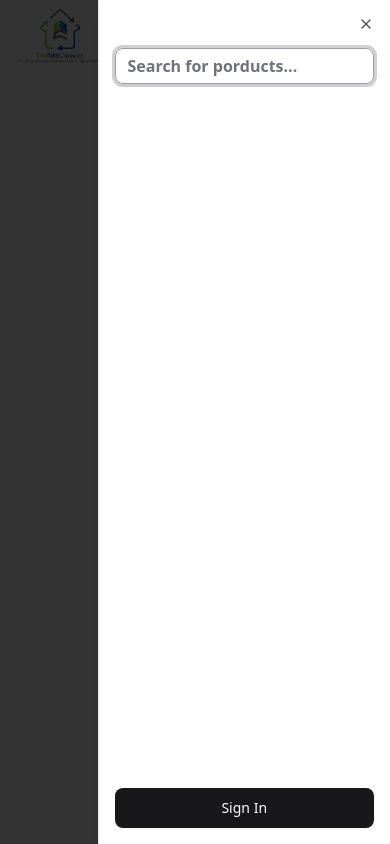
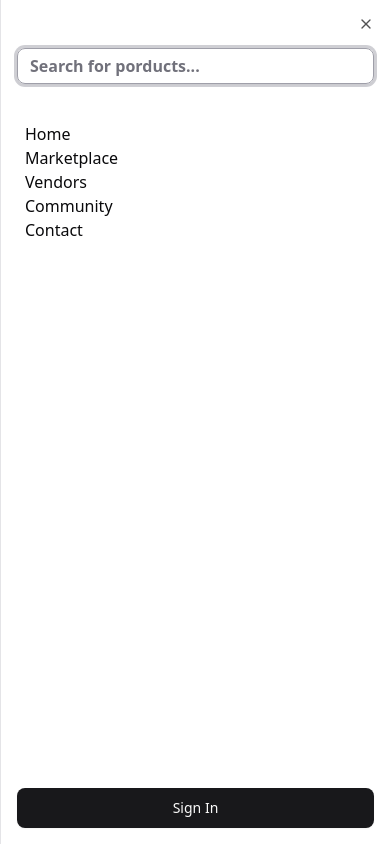
Before and after one commit to shayanameend/ecom-next-js, a Next.js app: page / in a window 390 px wide. Both pictures are taken after a click on the button 356 px from the left and 36 px from the top of the page. Built offline with nearby package versions, Linux system fonts and the light colour scheme.

Commit message:
feat: add navigation links to RootHeader for improved site navigation

```diff
--- a/src/app/_components/root-header.tsx
+++ b/src/app/_components/root-header.tsx
@@ -1,4 +1,5 @@
 import Image from "next/image";
+import Link from "next/link";
 
 import { MenuIcon, ShoppingCartIcon } from "lucide-react";
 
@@ -23,6 +24,29 @@ import {
 import { cn } from "~/lib/utils";
 
 export function RootHeader() {
+  const navLinks = [
+    {
+      url: "/",
+      label: "Home",
+    },
+    {
+      url: "/marketplace",
+      label: "Marketplace",
+    },
+    {
+      url: "/vendors",
+      label: "Vendors",
+    },
+    {
+      url: "/community",
+      label: "Community",
+    },
+    {
+      url: "/contact",
+      label: "Contact",
+    },
+  ];
+
   return (
     <header
       className={cn(
@@ -47,31 +71,32 @@ export function RootHeader() {
             <h2>Cart</h2>
           </PopoverContent>
         </Popover>
-        <Button
-          variant="default"
-          size="lg"
-          className={cn("hidden md:inline-flex")}
-        >
-          Sign In
-        </Button>
+        <RootHeaderCTAButton className={cn("hidden md:inline-flex")} />
         <Sheet>
           <SheetTrigger asChild className={cn("md:hidden")}>
             <Button variant="outline" size="icon">
               <MenuIcon />
             </Button>
           </SheetTrigger>
-          <SheetContent>
+          <SheetContent className={cn("w-full md:size-0")}>
             <SheetHeader>
               <SheetTitle className={cn("pt-8")}>
                 <Input placeholder="Search for porducts..." />
               </SheetTitle>
               <SheetDescription />
             </SheetHeader>
+            <nav className={cn("px-6")}>
+              <ul>
+                {navLinks.map(({ url, label }) => (
+                  <li key={url}>
+                    <Link href={url}>{label}</Link>
+                  </li>
+                ))}
+              </ul>
+            </nav>
             <SheetFooter>
               <SheetClose asChild>
-                <Button variant="default" size="lg">
-                  Sign In
-                </Button>
+                <RootHeaderCTAButton />
               </SheetClose>
             </SheetFooter>
           </SheetContent>
@@ -80,3 +105,11 @@ export function RootHeader() {
     </header>
   );
 }
+
+function RootHeaderCTAButton({ className }: { className?: string }) {
+  return (
+    <Button variant="default" size="lg" className={className}>
+      Sign In
+    </Button>
+  );
+}
```
